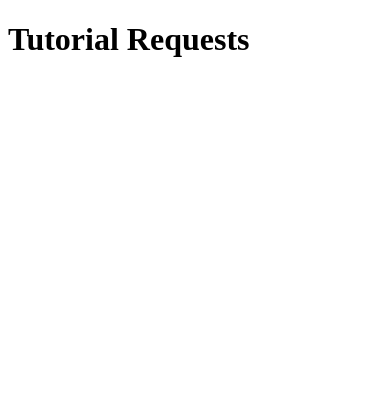
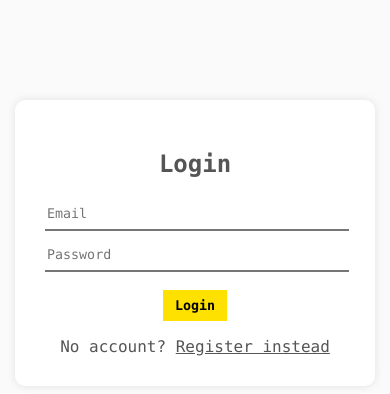
Before and after one commit to ohotnikarturik/Tutorial-request, a plain HTML site: page public/index.html in a window 390 px wide. Drawn offline with Linux system fonts and the light colour scheme; some packages are replaced by stand-ins of ours.

Commit message:
add firebase callable func, add ui, styles,app.js, auth.js

```diff
--- a/functions/index.js
+++ b/functions/index.js
@@ -11,3 +11,9 @@ exports.randomNumber = functions.https.onRequest((request, response) => {
 exports.toTheMyPortfolio = functions.https.onRequest((request, response) => {
   response.redirect('https://artur-portfolio.netlify.app/')
 })
+
+// http callable function
+exports.sayHello = functions.https.onCall((data, context) => {
+  const name = data.name
+  return `hello ${name} :)`
+})
--- /dev/null
+++ b/public/css/styles.css
@@ -0,0 +1,147 @@
+/* mini reset */
+body {
+  margin: 0;
+  background: #fafafa;
+}
+
+body,
+h1,
+h2,
+p,
+a,
+input {
+  color: #555;
+  font-family: Consolas, Arial;
+  text-decoration: none;
+}
+
+ul {
+  margin: 0;
+  padding: 0;
+}
+
+/* header styles */
+header {
+  width: 100%;
+  padding: 20px;
+  text-align: right;
+  background: white;
+  box-sizing: border-box;
+  box-shadow: 0px 0px 6px rgba(0, 0, 0, 0.1);
+}
+
+header a {
+  margin-left: 10px;
+  border-bottom: 2px solid #ffe100;
+  padding: 4px;
+  cursor: pointer;
+}
+
+header a:hover {
+  background: #ffe100;
+  color: black;
+}
+
+/* content styles */
+.content {
+  max-width: 800px;
+  margin: 40px auto 0;
+}
+
+/* request list styles */
+.request-list li {
+  padding: 20px;
+  margin: 10px auto;
+  list-style-type: none;
+  background: white;
+  border-radius: 10px;
+  box-shadow: 1px 1px 4px rgba(0, 0, 0, 0.1);
+  display: flex;
+  justify-content: space-between;
+}
+
+.request-list .votes {
+  position: relative;
+  top: -5px;
+  z-index: 0;
+}
+
+.request-list .upvote {
+  cursor: pointer;
+  border-radius: 50%;
+}
+
+.request-list .upvote:active {
+  color: black;
+  background: #ffe100;
+}
+
+/* modal styles */
+.modal {
+  width: 300px;
+  padding: 30px;
+  margin: 100px auto;
+  border-radius: 10px;
+  background: white;
+  box-shadow: 0px 0px 8px rgba(0, 0, 0, 0.1);
+  text-align: center;
+}
+
+.new-request {
+  width: 100%;
+  height: 100%;
+  position: fixed;
+  background: rgba(0, 0, 0, 0.4);
+  z-index: 1;
+  display: none;
+}
+
+.new-request.open {
+  display: block;
+}
+
+/* form element styles */
+input {
+  display: block;
+  margin: 8px 0;
+  padding: 8px 2px;
+  border-width: 0 0 2px 0;
+  width: 100%;
+}
+
+button {
+  margin-top: 10px;
+  padding: 8px 12px;
+  background: #ffe100;
+  border: 0;
+  font-weight: bold;
+  font-family: inherit;
+  cursor: pointer;
+}
+
+/* auth styles */
+.auth {
+  width: 100%;
+  height: 100%;
+  position: fixed;
+  background: #fafafa;
+  display: none;
+  z-index: 1;
+}
+
+.auth.open {
+  display: block;
+}
+
+.auth a {
+  text-decoration: underline;
+  cursor: pointer;
+}
+
+.auth .modal {
+  display: none;
+}
+
+.auth .modal.active {
+  display: block;
+}
--- a/public/index.html
+++ b/public/index.html
@@ -4,9 +4,69 @@
     <meta charset="utf-8" />
     <meta name="viewport" content="width=device-width, initial-scale=1" />
     <title>Tutorial Requests</title>
+    <!-- stylesheets -->
+    <link
+      href="https://fonts.googleapis.com/icon?family=Material+Icons"
+      rel="stylesheet"
+    />
+    <link rel="stylesheet" href="css/styles.css" />
   </head>
   <body>
-    <h1>Tutorial Requests</h1>
+    <!-- auth modals -->
+    <div class="auth open">
+      <div class="modal active">
+        <h2>Login</h2>
+        <form class="login">
+          <input type="text" name="email" placeholder="Email" />
+          <input type="password" name="password" placeholder="Password" />
+          <button>Login</button>
+          <p class="error"></p>
+        </form>
+        <div>No account? <a class="switch">Register instead</a></div>
+      </div>
+      <div class="modal">
+        <h2>Register</h2>
+        <form class="register">
+          <input type="text" name="email" placeholder="Email" />
+          <input type="password" name="password" placeholder="Password" />
+          <button>Register</button>
+          <p class="error"></p>
+        </form>
+        <div>Got an account? <a class="switch">Login instead</a></div>
+      </div>
+    </div>
+    <!-- new request modal -->
+    <div class="new-request">
+      <div class="modal">
+        <h2>Request a Tutorial</h2>
+        <form>
+          <input type="text" name="request" placeholder="Request..." />
+          <button>Submit Request</button>
+          <p class="error"></p>
+        </form>
+      </div>
+    </div>
+
+    <header>
+      <nav>
+        <a class="add-request">add request</a>
+        <a class="sign-out">sign out</a>
+      </nav>
+    </header>
+
+    <section class="content">
+      <h1>Tutorial Requests</h1>
+      <ul class="request-list">
+        <li>
+          <span class="text">Laravel 6 tutorial</span>
+          <div>
+            <span class="votes">125</span>
+            <i class="material-icons upvote">arrow_upward</i>
+          </div>
+        </li>
+      </ul>
+      <button class="call">Say hello</button>
+    </section>
 
     <!-- The core Firebase JS SDK is always required and must be listed first -->
     <script src="/__/firebase/8.3.1/firebase-app.js"></script>
@@ -18,5 +78,7 @@
 
     <!-- Initialize Firebase -->
     <script src="/__/firebase/init.js"></script>
+    <script src="js/app.js"></script>
+    <script src="js/auth.js"></script>
   </body>
 </html>
--- /dev/null
+++ b/public/js/app.js
@@ -0,0 +1,25 @@
+const requestModal = document.querySelector('.new-request')
+const requestLink = document.querySelector('.add-request')
+
+// open request modal
+requestLink.addEventListener('click', () => {
+  requestModal.classList.add('open')
+})
+
+// close request modal
+requestModal.addEventListener('click', (e) => {
+  if (e.target.classList.contains('new-request')) {
+    requestModal.classList.remove('open')
+  }
+})
+
+// say hello function call
+const button = document.querySelector('.call')
+button.addEventListener('click', () => {
+  // get function reference
+  const sayHello = firebase.functions().httpsCallable('sayHello')
+  // call the function and pass data
+  sayHello({ name: 'Artur' }).then((result) => {
+    console.log(result.data)
+  })
+})
--- /dev/null
+++ b/public/js/auth.js
@@ -0,0 +1,10 @@
+const authSwitchLinks = document.querySelectorAll('.switch')
+const authModals = document.querySelectorAll('.auth .modal')
+const authWrapper = document.querySelector('.auth')
+
+// toggle auth modals
+authSwitchLinks.forEach((link) => {
+  link.addEventListener('click', () => {
+    authModals.forEach((modal) => modal.classList.toggle('active'))
+  })
+})
```
